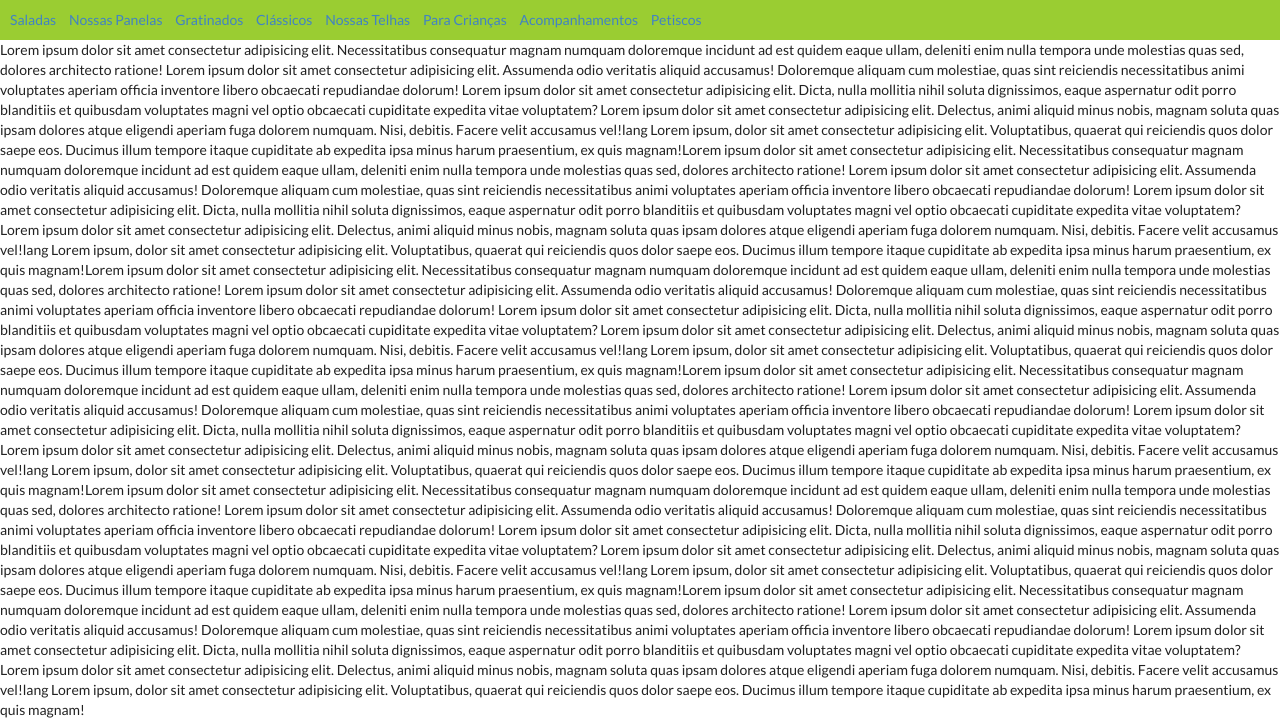
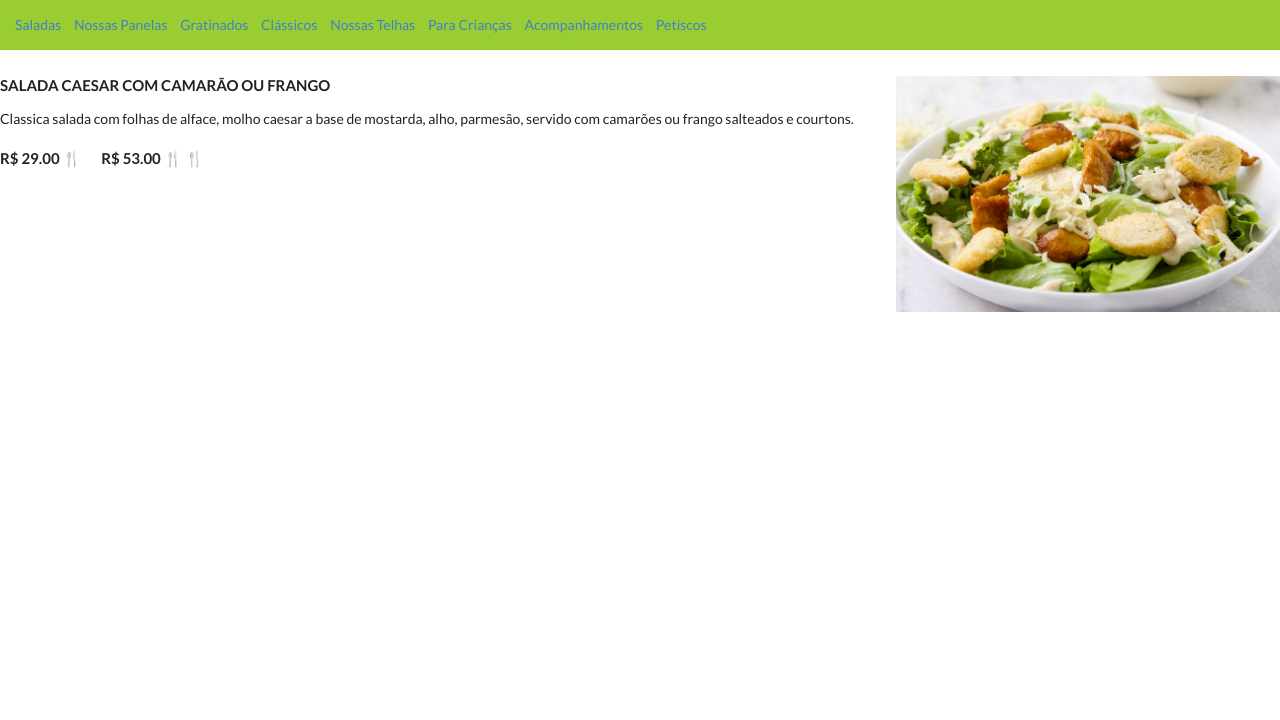
Before and after one commit to brfar/ibisporvoce, a PHP site: page /restaurante.html in a window 1280 px wide. Shown: the part 250-970 px from the top of the page. After the commit the page ends 562 px from the top, so only its background shows below. Run offline with PHP 8.4, Linux system fonts and the light colour scheme.

Commit message:
kil me pls

```diff
--- a/restaurante.html
+++ b/restaurante.html
@@ -1,12 +1,14 @@
 <!DOCTYPE html>
 <html lang="en">
-
 	<head>
 		<meta charset="UTF-8" />
 		<meta name="viewport" content="width=device-width, initial-scale=1.0" />
 		<meta http-equiv="X-UA-Compatible" content="ie=edge" />
 		<title>Document</title>
-  <link rel="stylesheet" href="https://cdn.jsdelivr.net/npm/semantic-ui@2.4.2/dist/semantic.min.css" />
+		<link
+			rel="stylesheet"
+			href="https://cdn.jsdelivr.net/npm/semantic-ui@2.4.2/dist/semantic.min.css"
+		/>
 		<link rel="stylesheet" href="style.css" />
 		<script src="https://code.jquery.com/jquery-3.3.1.min.js"></script>
 		<script src="https://cdn.jsdelivr.net/npm/semantic-ui@2.4.2/dist/semantic.min.js"></script>
@@ -24,7 +26,7 @@
 	<body>
 		<!-- inicio do menu -->
 		<div class="ui small fixed menu">
-    <a href="#" class="item"><img src="img/ibislogo.png" /></a>
+			<a href="#" class="item"><img src="img/ibislogo.png"/></a>
 
 			<div class="right menu">
 				<div class="ui dropdown item">
@@ -37,8 +39,7 @@
 				<div class="item">
 					<div class="ui right vertical inverted sidebar icon menu">
 						<a href="restaurante.html" class="item">Restaurante</a>
-          <a href="#" class="item">Bar</a>
-          <a href="#" class="item">Nota Fiscal</a>
+						<a href="#" class="item">Bar</a> <a href="#" class="item">Nota Fiscal</a>
 						<a href="#" class="item">Seu Apartamento </a>
 						<a href="#" class="item">Fale Conosco</a>
 					</div>
@@ -52,66 +53,71 @@
 		<div class="header">
 			<div class="restaurante">
 				<h2>Restaurante</h2>
-      <p>Lorem ipsum dolor sit amet consectetur adipisicing elit. Officiis incidunt magni nemo, omnis temporibus
-        dolorum beatae et amet nesciunt rem eaque accusamus praesentium hic atque corrupti unde nobis molestias?
-        Commodi.</p>
+				<p>
+					Lorem ipsum dolor sit amet consectetur adipisicing elit. Officiis incidunt
+					magni nemo, omnis temporibus dolorum beatae et amet nesciunt rem eaque
+					accusamus praesentium hic atque corrupti unde nobis molestias? Commodi.
+				</p>
 			</div>
 		</div>
+
 		<div class="menuRest">
-    <a href="#">Saladas</a>
-    <a href="#">Nossas Panelas</a>
-    <a href="#">Gratinados</a>
-    <a href="#">Clássicos</a>
-    <a href="#">Nossas Telhas</a>
-    <a href="#">Para Crianças</a>
-    <a href="#">Acompanhamentos</a>
-    <a href="#">Petiscos</a>
+			<a href="#">Saladas</a> <a href="#">Nossas Panelas</a>
+			<a href="#">Gratinados</a> <a href="#">Clássicos</a>
+			<a href="#">Nossas Telhas</a> <a href="#">Para Crianças</a>
+			<a href="#">Acompanhamentos</a> <a href="#">Petiscos</a>
 		</div>
 
-  <div>
-      Lorem ipsum dolor sit amet consectetur adipisicing elit. Necessitatibus consequatur magnam numquam doloremque incidunt ad est quidem eaque ullam, deleniti enim nulla tempora unde molestias quas sed, dolores architecto ratione!
-      Lorem ipsum dolor sit amet consectetur adipisicing elit. Assumenda odio veritatis aliquid accusamus! Doloremque aliquam cum molestiae, quas sint reiciendis necessitatibus animi voluptates aperiam officia inventore libero obcaecati repudiandae dolorum!
-      Lorem ipsum dolor sit amet consectetur adipisicing elit. Dicta, nulla mollitia nihil soluta dignissimos, eaque aspernatur odit porro blanditiis et quibusdam voluptates magni vel optio obcaecati cupiditate expedita vitae voluptatem?
-      Lorem ipsum dolor sit amet consectetur adipisicing elit. Delectus, animi aliquid minus nobis, magnam soluta quas ipsam dolores atque eligendi aperiam fuga dolorem numquam. Nisi, debitis. Facere velit accusamus vel!lang
-      Lorem ipsum, dolor sit amet consectetur adipisicing elit. Voluptatibus, quaerat qui reiciendis quos dolor saepe eos. Ducimus illum tempore itaque cupiditate ab expedita ipsa minus harum praesentium, ex quis magnam!Lorem ipsum dolor sit amet consectetur adipisicing elit. Necessitatibus consequatur magnam numquam doloremque incidunt ad est quidem eaque ullam, deleniti enim nulla tempora unde molestias quas sed, dolores architecto ratione!
-      Lorem ipsum dolor sit amet consectetur adipisicing elit. Assumenda odio veritatis aliquid accusamus! Doloremque aliquam cum molestiae, quas sint reiciendis necessitatibus animi voluptates aperiam officia inventore libero obcaecati repudiandae dolorum!
-      Lorem ipsum dolor sit amet consectetur adipisicing elit. Dicta, nulla mollitia nihil soluta dignissimos, eaque aspernatur odit porro blanditiis et quibusdam voluptates magni vel optio obcaecati cupiditate expedita vitae voluptatem?
-      Lorem ipsum dolor sit amet consectetur adipisicing elit. Delectus, animi aliquid minus nobis, magnam soluta quas ipsam dolores atque eligendi aperiam fuga dolorem numquam. Nisi, debitis. Facere velit accusamus vel!lang
-      Lorem ipsum, dolor sit amet consectetur adipisicing elit. Voluptatibus, quaerat qui reiciendis quos dolor saepe eos. Ducimus illum tempore itaque cupiditate ab expedita ipsa minus harum praesentium, ex quis magnam!Lorem ipsum dolor sit amet consectetur adipisicing elit. Necessitatibus consequatur magnam numquam doloremque incidunt ad est quidem eaque ullam, deleniti enim nulla tempora unde molestias quas sed, dolores architecto ratione!
-      Lorem ipsum dolor sit amet consectetur adipisicing elit. Assumenda odio veritatis aliquid accusamus! Doloremque aliquam cum molestiae, quas sint reiciendis necessitatibus animi voluptates aperiam officia inventore libero obcaecati repudiandae dolorum!
-      Lorem ipsum dolor sit amet consectetur adipisicing elit. Dicta, nulla mollitia nihil soluta dignissimos, eaque aspernatur odit porro blanditiis et quibusdam voluptates magni vel optio obcaecati cupiditate expedita vitae voluptatem?
-      Lorem ipsum dolor sit amet consectetur adipisicing elit. Delectus, animi aliquid minus nobis, magnam soluta quas ipsam dolores atque eligendi aperiam fuga dolorem numquam. Nisi, debitis. Facere velit accusamus vel!lang
-      Lorem ipsum, dolor sit amet consectetur adipisicing elit. Voluptatibus, quaerat qui reiciendis quos dolor saepe eos. Ducimus illum tempore itaque cupiditate ab expedita ipsa minus harum praesentium, ex quis magnam!Lorem ipsum dolor sit amet consectetur adipisicing elit. Necessitatibus consequatur magnam numquam doloremque incidunt ad est quidem eaque ullam, deleniti enim nulla tempora unde molestias quas sed, dolores architecto ratione!
-      Lorem ipsum dolor sit amet consectetur adipisicing elit. Assumenda odio veritatis aliquid accusamus! Doloremque aliquam cum molestiae, quas sint reiciendis necessitatibus animi voluptates aperiam officia inventore libero obcaecati repudiandae dolorum!
-      Lorem ipsum dolor sit amet consectetur adipisicing elit. Dicta, nulla mollitia nihil soluta dignissimos, eaque aspernatur odit porro blanditiis et quibusdam voluptates magni vel optio obcaecati cupiditate expedita vitae voluptatem?
-      Lorem ipsum dolor sit amet consectetur adipisicing elit. Delectus, animi aliquid minus nobis, magnam soluta quas ipsam dolores atque eligendi aperiam fuga dolorem numquam. Nisi, debitis. Facere velit accusamus vel!lang
-      Lorem ipsum, dolor sit amet consectetur adipisicing elit. Voluptatibus, quaerat qui reiciendis quos dolor saepe eos. Ducimus illum tempore itaque cupiditate ab expedita ipsa minus harum praesentium, ex quis magnam!Lorem ipsum dolor sit amet consectetur adipisicing elit. Necessitatibus consequatur magnam numquam doloremque incidunt ad est quidem eaque ullam, deleniti enim nulla tempora unde molestias quas sed, dolores architecto ratione!
-      Lorem ipsum dolor sit amet consectetur adipisicing elit. Assumenda odio veritatis aliquid accusamus! Doloremque aliquam cum molestiae, quas sint reiciendis necessitatibus animi voluptates aperiam officia inventore libero obcaecati repudiandae dolorum!
-      Lorem ipsum dolor sit amet consectetur adipisicing elit. Dicta, nulla mollitia nihil soluta dignissimos, eaque aspernatur odit porro blanditiis et quibusdam voluptates magni vel optio obcaecati cupiditate expedita vitae voluptatem?
-      Lorem ipsum dolor sit amet consectetur adipisicing elit. Delectus, animi aliquid minus nobis, magnam soluta quas ipsam dolores atque eligendi aperiam fuga dolorem numquam. Nisi, debitis. Facere velit accusamus vel!lang
-      Lorem ipsum, dolor sit amet consectetur adipisicing elit. Voluptatibus, quaerat qui reiciendis quos dolor saepe eos. Ducimus illum tempore itaque cupiditate ab expedita ipsa minus harum praesentium, ex quis magnam!Lorem ipsum dolor sit amet consectetur adipisicing elit. Necessitatibus consequatur magnam numquam doloremque incidunt ad est quidem eaque ullam, deleniti enim nulla tempora unde molestias quas sed, dolores architecto ratione!
-      Lorem ipsum dolor sit amet consectetur adipisicing elit. Assumenda odio veritatis aliquid accusamus! Doloremque aliquam cum molestiae, quas sint reiciendis necessitatibus animi voluptates aperiam officia inventore libero obcaecati repudiandae dolorum!
-      Lorem ipsum dolor sit amet consectetur adipisicing elit. Dicta, nulla mollitia nihil soluta dignissimos, eaque aspernatur odit porro blanditiis et quibusdam voluptates magni vel optio obcaecati cupiditate expedita vitae voluptatem?
-      Lorem ipsum dolor sit amet consectetur adipisicing elit. Delectus, animi aliquid minus nobis, magnam soluta quas ipsam dolores atque eligendi aperiam fuga dolorem numquam. Nisi, debitis. Facere velit accusamus vel!lang
-      Lorem ipsum, dolor sit amet consectetur adipisicing elit. Voluptatibus, quaerat qui reiciendis quos dolor saepe eos. Ducimus illum tempore itaque cupiditate ab expedita ipsa minus harum praesentium, ex quis magnam!
+		<div class="pratos">
+			<div class="prato">
+				<img src="img/salada-caesar-receitas.jpg" alt="" />
+				<h4>SALADA CAESAR COM CAMARÃO OU FRANGO</h4>
+				<p>
+					Classica salada com folhas de alface, molho caesar a base de mostarda,
+					alho, parmesão, servido com camarões ou frango salteados e courtons.
+				</p>
+			</div>
+			<div class="price">
+        <h4>R$ 29.00 🍴</h4>
+				<h4>R$ 53.00 🍴 🍴</h4>
+			</div>
+
+			<!-- <div class="prato">
+				<div class="text">
+					<h4>MIX DE FOLHAS COM TORRADAS ITALIANAS</h4>
+					<p>
+						Lorem ipsum dolor sit amet consectetur adipisicing elit. Soluta suscipit,
+						similique beatae quidem perferendis illo deserunt natus explicabo porro
+						fugit est adipisci minima fugiat cum qui eaque magnam rem. Veritatis!
+					</p>
+				</div>
+				<img src="img/Salada-de-mix-de-folhas-com-uva.jpg" />
+				<h4>R$ 21.00</h4>
+				<h4>R$ 39.00</h4>
+			</div> -->
+
+			<div class="prato"></div>
+			<div class="prato"></div>
+			<div class="prato"></div>
+			<div class="prato"></div>
 		</div>
 
 		<script>
-    $('.menu-opener').click(function () {
+			$('.menu-opener').click(function() {
 				$('.sidebar').sidebar('show');
 			});
 
 			$('.ui.dropdown.item').dropdown();
 
-
 			var fixmeTop = $('.menuRest').offset().top;
-    $(window).scroll(function () {
+			$(window).scroll(function() {
 				var currentScroll = $(window).scrollTop();
-      if (currentScroll >= fixmeTop) {
+				if (currentScroll >= fixmeTop - 50) {
 					$('.menuRest').css({
 						position: 'fixed',
 						top: '50px',
-          left: '0'
+						left: '0',
+						'z-index': '1'
 					});
 				} else {
 					$('.menuRest').css({
@@ -121,5 +127,4 @@
 			});
 		</script>
 	</body>
-
 </html>
--- a/style.css
+++ b/style.css
@@ -64,11 +64,44 @@ div.restaurante p, h2 {
 
 div.menuRest {
   background-color: yellowgreen;
-  overflow: auto;
-	white-space: nowrap;
-	padding: 10px;
+	padding: 15px;
+	white-space: nowrap; /* [1] */
+  overflow-x: auto; /* [2] */
+  -webkit-overflow-scrolling: touch; /* [3] */
+  -ms-overflow-style: -ms-autohiding-scrollbar; [4]
 }
+
+div.menuRest::-webkit-scrollbar {
+  display: none; }
 
 div.menuRest a {
 	margin-right: 10px;
 }
+
+div.pratos {
+	background: white;
+}
+
+div.prato img {
+	width: 30%;
+	height: 30%;
+	float: right;
+}
+
+/* div.prato {
+	display: flex;
+	flex-wrap: wrap;
+} */
+
+div.text {
+	max-width: 60%;
+}
+
+div.price h4 {
+	margin-right: 10px;
+	margin: 20px 20px 0 0 ;
+}
+
+div.price {
+	display: flex;
+}
```
Also changed, not shown: img/Salada-de-mix-de-folhas-com-uva.jpg (added), img/complete-meal-salad.jpg (added), img/salada-caesar-receitas.jpg (added), img/silverware.svg (added). Lines whose indentation alone changed are shown as unchanged.
